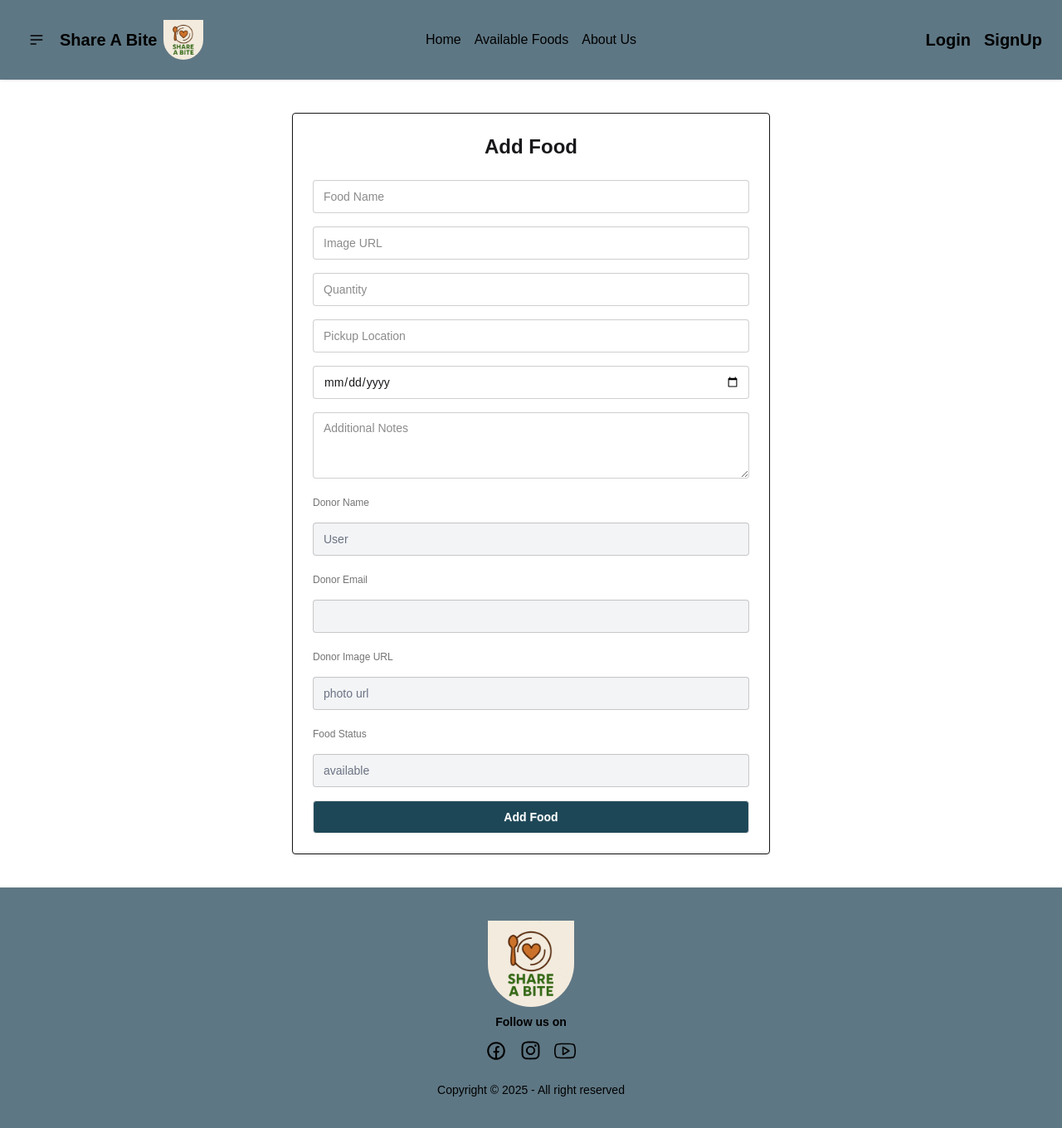
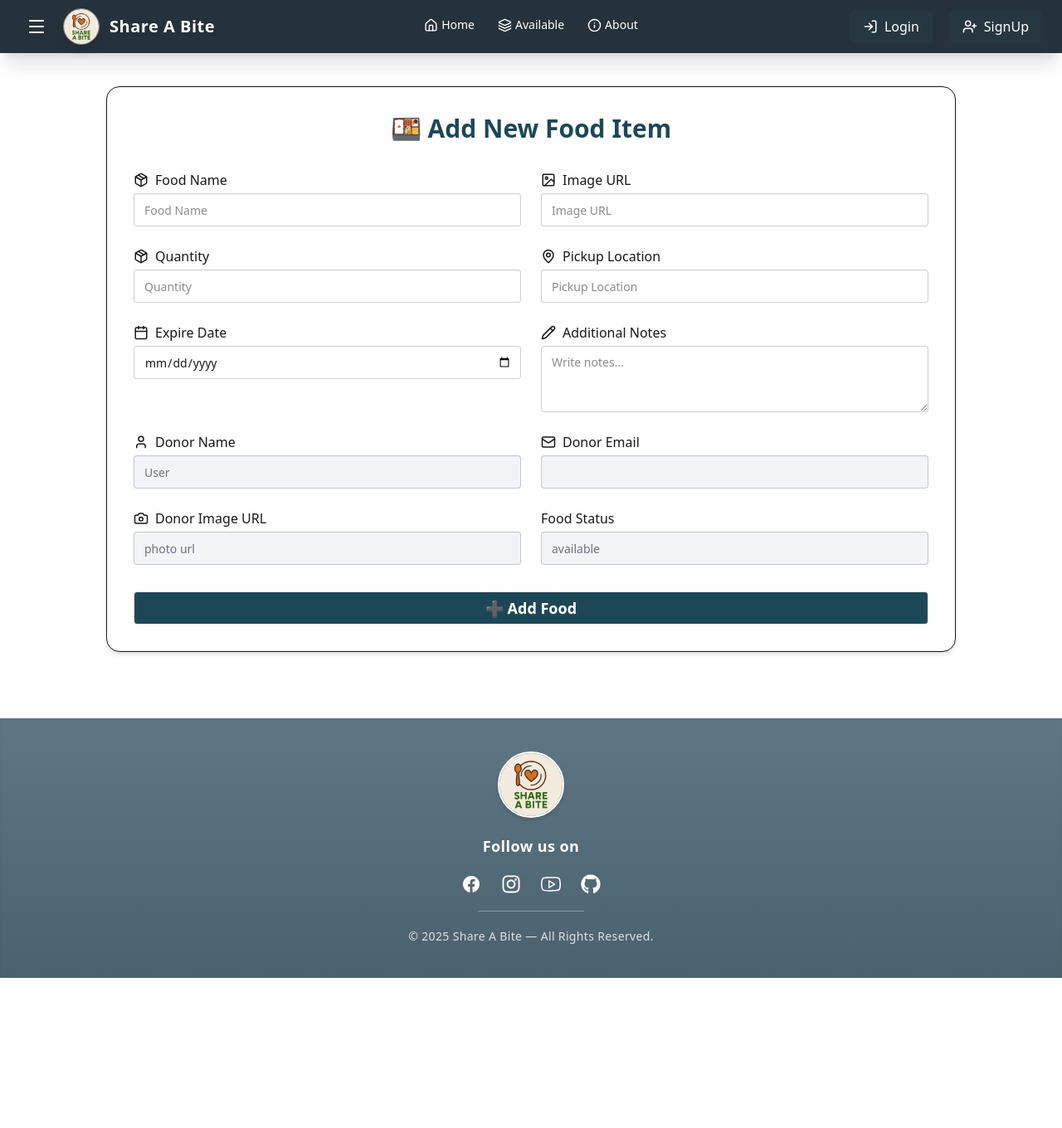
Before and after one commit to sajjadjim/Food-sharing-platform, a React (Vite) app: page /addFood in a window 1280 px wide. Shown: the top 1360 px of the page at 83% size. After the commit the page ends 1179 px from the top, so only its background shows below. Built offline with nearby package versions, Linux system fonts and the light colour scheme; no server answers; a web font is replaced by a local one.

Commit message:
new some customization

```diff
--- a/package.json
+++ b/package.json
@@ -15,6 +15,7 @@
     "axios": "^1.10.0",
     "firebase": "^11.9.1",
     "firebase-admin": "^13.4.0",
+    "lucide-react": "^0.548.0",
     "motion": "^12.17.0",
     "react": "^19.1.0",
     "react-dom": "^19.1.0",
--- a/src/Layout/RootLayout.jsx
+++ b/src/Layout/RootLayout.jsx
@@ -5,10 +5,12 @@ import Footer from '../Pages/Shared/Footer';
 
 const RootLayout = () => {
     return (
-        <div>
-            <Navbar></Navbar>
-            <Outlet></Outlet>
-            <Footer></Footer>
+        <div style={{ minHeight: '100vh', display: 'flex', flexDirection: 'column' }}>
+            <Navbar />
+            <main style={{ flex: 1 }}>
+                <Outlet />
+            </main>
+            <Footer />
         </div>
     );
 };
--- a/src/Pages/AddFood/AddFood.jsx
+++ b/src/Pages/AddFood/AddFood.jsx
@@ -1,6 +1,7 @@
 import { useContext } from 'react';
 import { useNavigate } from 'react-router';
 import { AuthContext } from '../../Contexts/AuthContext/AuthContext';
+import { Image, MapPin, Calendar, Pencil, Package, User, Mail, Camera } from 'lucide-react';
 
 const AddFood = () => {
     const { user } = useContext(AuthContext);
@@ -32,7 +33,7 @@ const AddFood = () => {
 
         try {
             const token = await user.getIdToken();
-            const res = await fetch('https://food-sharing-platform-server.vercel.app/foods', {
+            const res = await fetch('https://food-server-sajjadjim.vercel.app/foods', {
                 method: 'POST',
                 headers: {
                     'Content-Type': 'application/json',
@@ -53,36 +54,75 @@ const AddFood = () => {
     };
 
     return (
-        <div className="max-w-xl mx-auto bg-white p-6 rounded shadow my-10 border">
-            <h2 className="text-2xl font-bold text-center mb-6">Add Food</h2>
-            <form onSubmit={handleAddFood} className="space-y-4">
+        <div className="max-w-5xl mx-auto bg-white p-8 rounded-2xl shadow-md my-10 border">
+            <h2 className="text-3xl font-bold text-center mb-8 text-[#1d4757]">🍱 Add New Food Item</h2>
+
+            <form onSubmit={handleAddFood} className="grid grid-cols-1 md:grid-cols-2 gap-6">
+
+                {/* Food Name */}
+                <div className="flex flex-col gap-1">
+                    <label className="font-medium flex items-center gap-2"><Package size={18}/> Food Name</label>
                     <input type="text" name="foodName" placeholder="Food Name" className="input input-bordered w-full" required />
+                </div>
+
+                {/* Image URL */}
+                <div className="flex flex-col gap-1">
+                    <label className="font-medium flex items-center gap-2"><Image size={18}/> Image URL</label>
                     <input type="url" name="image" placeholder="Image URL" className="input input-bordered w-full" required />
+                </div>
+
+                {/* Quantity */}
+                <div className="flex flex-col gap-1">
+                    <label className="font-medium flex items-center gap-2"><Package size={18}/> Quantity</label>
                     <input type="text" name="quantity" placeholder="Quantity" className="input input-bordered w-full" required />
+                </div>
+
+                {/* Pickup Location */}
+                <div className="flex flex-col gap-1">
+                    <label className="font-medium flex items-center gap-2"><MapPin size={18}/> Pickup Location</label>
                     <input type="text" name="pickupLocation" placeholder="Pickup Location" className="input input-bordered w-full" required />
+                </div>
+
+                {/* Expire Date */}
+                <div className="flex flex-col gap-1">
+                    <label className="font-medium flex items-center gap-2"><Calendar size={18}/> Expire Date</label>
                     <input type="date" name="expireDate" className="input input-bordered w-full" required />
-                <textarea name="notes" placeholder="Additional Notes" className="textarea textarea-bordered w-full"></textarea>
+                </div>
 
-                <label className="label text-xs">Donor Name</label>
+                {/* Notes */}
+                <div className="flex flex-col gap-1">
+                    <label className="font-medium flex items-center gap-2"><Pencil size={18}/> Additional Notes</label>
+                    <textarea name="notes" placeholder="Write notes..." className="textarea textarea-bordered w-full"></textarea>
+                </div>
+
+                {/* Donor Name */}
+                <div className="flex flex-col gap-1">
+                    <label className="font-medium flex items-center gap-2"><User size={18}/> Donor Name</label>
                     <input type="text" value={user?.displayName || 'User'} readOnly className="input input-bordered w-full bg-gray-100 text-gray-500" />
+                </div>
 
-                <label className="label text-xs">Donor Email</label>
+                {/* Donor Email */}
+                <div className="flex flex-col gap-1">
+                    <label className="font-medium flex items-center gap-2"><Mail size={18}/> Donor Email</label>
                     <input type="email" value={user?.email || ''} readOnly className="input input-bordered w-full bg-gray-100 text-gray-500" />
+                </div>
 
-                <label className="label text-xs">Donor Image URL</label>
+                {/* Donor Image */}
+                <div className="flex flex-col gap-1">
+                    <label className="font-medium flex items-center gap-2"><Camera size={18}/> Donor Image URL</label>
                     <input type="text" value={user?.photoURL || 'photo url'} readOnly className="input input-bordered w-full bg-gray-100 text-gray-500" />
+                </div>
 
-                <label className="label text-xs">Food Status</label>
-                <input
-                    type="text"
-                    value="available"
-                    readOnly
-                    className="input input-bordered w-full bg-gray-100 text-gray-500"
-                    title="Food status is set automatically"
-                />
+                {/* Status */}
+                <div className="flex flex-col gap-1">
+                    <label className="font-medium">Food Status</label>
+                    <input type="text" value="available" readOnly className="input input-bordered w-full bg-gray-100 text-gray-500" />
+                </div>
+            </form>
 
-                <button type="submit" className="btn bg-[#1d4757] text-white w-full">Add Food</button>
-            </form>
+            <button type="submit" onClick={(e)=>document.querySelector('form').dispatchEvent(new Event('submit', {cancelable: true, bubbles: true}))} className="btn bg-[#1d4757] text-white w-full mt-8 text-lg">
+                ➕ Add Food
+            </button>
         </div>
     );
 };
--- a/src/Pages/Home/FoodDetails.jsx
+++ b/src/Pages/Home/FoodDetails.jsx
@@ -29,7 +29,7 @@ const FoodDetails = () => {
                 status: 'requested'
             };
 
-            await fetch('https://food-sharing-platform-server.vercel.app/requests', {
+            await fetch('https://food-server-sajjadjim.vercel.app/requests', {
                 method: 'POST',
                 headers: {
                     'Content-Type': 'application/json',
@@ -38,7 +38,7 @@ const FoodDetails = () => {
                 body: JSON.stringify(requestData)
             });
 
-            await fetch(`https://food-sharing-platform-server.vercel.app/foods/${food._id}`, {
+            await fetch(`https://food-server-sajjadjim.vercel.app/foods/${food._id}`, {
                 method: 'PATCH',
                 headers: {
                     'Content-Type': 'application/json',
--- a/src/Pages/Home/Home.jsx
+++ b/src/Pages/Home/Home.jsx
@@ -7,11 +7,11 @@ import { AuthContext } from '../../Contexts/AuthContext/AuthContext';
 import FoodGallery from './FoodGallary';
 import ContactUs from './ContactUs';
 
-    const foodPromise = fetch('https://food-sharing-platform-server.vercel.app/foods').then(res => res.json())
+    const foodPromise = fetch('https://food-server-sajjadjim.vercel.app/foods').then(res => res.json())
 
 const Home = () => {
     const {user}=use(AuthContext);
-    console.log('user access token',user?.accessToken)
+    // console.log('user access token',user?.accessToken)
     return (
         <div className='bg-[#dddbdb]'>
             <Banner></Banner>
--- a/src/Pages/ManageFood/ManageFood.jsx
+++ b/src/Pages/ManageFood/ManageFood.jsx
@@ -15,7 +15,7 @@ const ManageFood = () => {
         console.log(user?.email)
         try {
           const token = await user.getIdToken();
-          const res = await fetch(`https://food-sharing-platform-server.vercel.app/myFood?email=${user.email}`,{
+          const res = await fetch(`https://food-server-sajjadjim.vercel.app/myFood?email=${user.email}`,{
             headers: {
               'Authorization': `Bearer ${token}`
             }
@@ -47,7 +47,7 @@ const ManageFood = () => {
     if (result.isConfirmed) {
       try {
         const token = await user.getIdToken();
-        const res = await fetch(`https://food-sharing-platform-server.vercel.app/foods/${id}`, {
+        const res = await fetch(`https://food-server-sajjadjim.vercel.app/foods/${id}`, {
           method: 'DELETE',
           headers: {
             'Authorization': `Bearer ${token}`
@@ -82,7 +82,7 @@ const ManageFood = () => {
 
     try {
       const token = await user.getIdToken();
-      const res = await fetch(`https://food-sharing-platform-server.vercel.app/foods/${selectedFood._id}`, {
+      const res = await fetch(`https://food-server-sajjadjim.vercel.app/foods/${selectedFood._id}`, {
         method: 'PATCH',
         headers: {
           'Content-Type': 'application/json',
--- a/src/Pages/RequestFood/RequestFood.jsx
+++ b/src/Pages/RequestFood/RequestFood.jsx
@@ -13,7 +13,7 @@ const RequestFood = () => {
     const fetchRequests = async () => {
       try {
         const token = await user.getIdToken();
-        const res = await fetch(`https://food-sharing-platform-server.vercel.app/myRequests?email=${user.email}`
+        const res = await fetch(`https://food-server-sajjadjim.vercel.app/myRequests?email=${user.email}`
             , {
           headers: {
             'Authorization': `Bearer ${token}`
--- a/src/Pages/Shared/Footer.jsx
+++ b/src/Pages/Shared/Footer.jsx
@@ -1,37 +1,61 @@
 import React from 'react';
 import logo from '../../assets/logo.png'
-import { RiFacebookCircleLine } from "react-icons/ri";
-import { FaInstagram } from "react-icons/fa";
+import { RiFacebookCircleFill } from "react-icons/ri";
+import { FaInstagram, FaGithub } from "react-icons/fa";
 import { SlSocialYoutube } from "react-icons/sl";
 
 const Footer = () => {
     return (
-        <div>
-            <footer className="footer footer-horizontal footer-center  text-black p-10 bg-[#5e7784]">
-                <aside>
-                    <img className='w-26 h-26 rounded-b-full' src={logo} alt="" />
-                    <nav>
-                        <p className='font-semibold mb-3'>Follow us on</p>
-                        <div className="grid grid-flow-col gap-4 mb-4">
-                            <a href='https://www.facebook.com/'>
-                                <RiFacebookCircleLine size={26} />
-                            </a>
-                            <a href='https://www.instagram.com/'>
-                                <FaInstagram size={25} />
+        <footer className="bg-gradient-to-b from-[#5e7784] to-[#4b626e] text-white py-10 mt-10 shadow-inner backdrop-blur-md">
+            <div className="container mx-auto flex flex-col items-center justify-center space-y-5">
 
-                            </a>
-                            <a href='https://www.youtube.com/'>
-                                <SlSocialYoutube size={26} />
-                            </a>
-                        </div>
-                    </nav>
-                    <p>Copyright © {new Date().getFullYear()} - All right reserved</p>
-                </aside>
+                {/* Logo */}
+                <img
+                    className="w-20 h-20 rounded-full border-2 border-white shadow-md hover:scale-110 transition-transform duration-300"
+                    src={logo}
+                    alt="Share A Bite Logo"
+                />
 
-            </footer>
+                {/* Social Title */}
+                <p className="font-semibold tracking-wide text-lg">
+                    Follow us on
+                </p>
 
+                {/* Social Icons */}
+                <div className="flex space-x-6 text-2xl">
 
-        </div>
+                    <a href="https://www.facebook.com/"
+                        className="hover:text-blue-300 hover:scale-125 transition-all duration-300">
+                        <RiFacebookCircleFill />
+                    </a>
+
+                    <a href="https://www.instagram.com/"
+                        className="hover:text-pink-300 hover:scale-125 transition-all duration-300">
+                        <FaInstagram />
+                    </a>
+
+                    <a href="https://www.youtube.com/"
+                        className="hover:text-red-300 hover:scale-125 transition-all duration-300">
+                        <SlSocialYoutube />
+                    </a>
+
+                    <a href="https://github.com/"
+                        className="hover:text-gray-300 hover:scale-125 transition-all duration-300">
+                        <FaGithub />
+                    </a>
+
+                </div>
+
+                {/* Divider */}
+                <div className="w-32 h-[1px] bg-white/30"></div>
+
+                {/* Copyright */}
+                <p className="text-sm tracking-wide opacity-80">
+                    © {new Date().getFullYear()} Share A Bite — All Rights Reserved.
+                </p>
+
+            </div>
+        </footer>
     );
 };
 
--- a/src/Pages/Shared/Navbar.jsx
+++ b/src/Pages/Shared/Navbar.jsx
@@ -1,100 +1,186 @@
-import React, { use } from 'react';
-import { Link, useNavigate } from 'react-router';
-import logo from '../../assets/logo.png';
-import { AuthContext } from '../../Contexts/AuthContext/AuthContext';
-
-
+import React, { useContext } from "react";
+import { Link, useNavigate, useLocation } from "react-router";
+import logo from "../../assets/logo.png";
+import { AuthContext } from "../../Contexts/AuthContext/AuthContext";
+import {
+  Menu,
+  Home,
+  Info,
+  PlusCircle,
+  ClipboardList,
+  Layers,
+  LogOut,
+  LogIn,
+  UserPlus,
+} from "lucide-react";
 
 const Navbar = () => {
-    const { user, logOut } = use(AuthContext);
-    // console.log(user)
-    const navigate = useNavigate()
+  const { user, logOut } = useContext(AuthContext);
+  const navigate = useNavigate();
+  const location = useLocation();
+
+  const activeRoute = (path) => location.pathname === path;
 
   const handleLogout = () => {
-        logOut()
-            .then((result) => {
-                console.log('Logged out', result);
-                navigate('/')
-            })
-            .catch((err) => {
-                console.error(err);
-            });
+    logOut().then(() => navigate("/")).catch(console.error);
   };
 
   return (
     <div className="sticky top-0 z-50">
-            <div className="navbar bg-[#5e7784] shadow-sm p-6">
+      <div className="navbar bg-[#1b2831]/95 backdrop-blur shadow-xl px-6 text-white">
 
-                <div className="navbar-start">
-                    <div className="dropdown text-black">
-                        <div tabIndex={0} role="button" className="btn btn-ghost btn-circle">
-                            <svg xmlns="http://www.w3.org/2000/svg" className="h-5 w-5" fill="none" viewBox="0 0 24 24" stroke="currentColor">
-                                <path strokeLinecap="round" strokeLinejoin="round" strokeWidth="2" d="M4 6h16M4 12h16M4 18h7" />
-                            </svg>
+        {/* LEFT SECTION */}
+        <div className="navbar-start flex items-center gap-3">
+          {/* DROPDOWN MOBILE */}
+          <div className="dropdown">
+            <div tabIndex={0} role="button" className="btn btn-ghost btn-circle hover:bg-[#273742]">
+              <Menu />
             </div>
+
             <ul
               tabIndex={0}
-                            className="menu menu-sm dropdown-content bg-base-300 rounded-box z-10 mt-3 w-52 p-2 shadow text-black"
+              className="menu menu-sm dropdown-content bg-[#273742] rounded-xl shadow-lg mt-3 w-56 p-3 space-y-2"
             >
-                            <Link to="/">Home</Link>
-                            <Link to="/availableFood">Available Foods</Link>
-                            <Link to="/about">About Us</Link>
+              <li className={`${activeRoute("/") && "bg-[#3c5d70] text-white rounded-md"}`}>
+                <Link to="/"><Home size={16}/> Home</Link>
+              </li>
+
+              <li className={`${activeRoute("/availableFood") && "bg-[#3c5d70] text-white rounded-md"}`}>
+                <Link to="/availableFood"><Layers size={16}/> Available Foods</Link>
+              </li>
+
+              <li className={`${activeRoute("/about") && "bg-[#3c5d70] text-white rounded-md"}`}>
+                <Link to="/about"><Info size={16}/> About Us</Link>
+              </li>
+
               {user && (
                 <>
-                                    <Link to="/addFood">Add Food</Link>
-                                    <Link to="/manageFood">Manage My Foods</Link>
-                                    <Link to="/myFood">My Food Requests</Link>
+                  <li className={`${activeRoute("/addFood") && "bg-[#3c5d70] text-white rounded-md"}`}>
+                    <Link to="/addFood"><PlusCircle size={16}/> Add Food</Link>
+                  </li>
+                  <li className={`${activeRoute("/manageFood") && "bg-[#3c5d70] text-white rounded-md"}`}>
+                    <Link to="/manageFood"><ClipboardList size={16}/> Manage My Foods</Link>
+                  </li>
+                  <li className={`${activeRoute("/myFood") && "bg-[#3c5d70] text-white rounded-md"}`}>
+                    <Link to="/myFood"><ClipboardList size={16}/> My Requests</Link>
+                  </li>
                 </>
               )}
             </ul>
           </div>
-                    <h2 className="text-black text-xl font-bold ml-2">Share A Bite</h2>
-                    <img className="w-12 h-12 ml-2 rounded-b-full" src={logo} alt="Food Logo" />
+
+          {/* BRAND */}
+          <img className="w-11 h-11 rounded-full shadow-lg border border-white/40" src={logo} alt="Logo" />
+          <h2 className="text-xl font-bold tracking-wide drop-shadow">Share A Bite</h2>
         </div>
 
+        {/* CENTER LINKS - DESKTOP */}
+        <div className="navbar-center hidden md:flex space-x-7 font-medium text-sm">
 
-                <div className="navbar-center space-x-4 text-black hidden md:flex">
-                    <Link to="/">Home</Link>
-                    <Link to="/availableFood">Available Foods</Link>
-                    <Link to="/about">About Us</Link>
+          <Link
+            to="/"
+            className={`flex items-center gap-1 pb-1 transition ${
+              activeRoute("/")
+                ? "text-[#8fd5ff] border-b-2 border-[#8fd5ff]"
+                : "hover:text-[#8fd5ff]"
+            }`}
+          >
+            <Home size={17}/> Home
+          </Link>
+
+          <Link
+            to="/availableFood"
+            className={`flex items-center gap-1 pb-1 transition ${
+              activeRoute("/availableFood")
+                ? "text-[#8fd5ff] border-b-2 border-[#8fd5ff]"
+                : "hover:text-[#8fd5ff]"
+            }`}
+          >
+            <Layers size={17}/> Available
+          </Link>
+
+          <Link
+            to="/about"
+            className={`flex items-center gap-1 pb-1 transition ${
+              activeRoute("/about")
+                ? "text-[#8fd5ff] border-b-2 border-[#8fd5ff]"
+                : "hover:text-[#8fd5ff]"
+            }`}
+          >
+            <Info size={17}/> About
+          </Link>
+
           {user && (
             <>
-                            <Link to="/addFood">Add Food</Link>
-                            <Link to="/manageFood">Manage My Foods</Link>
-                            <Link to="/myFood">My Food Requests</Link>
+              <Link
+                to="/addFood"
+                className={`flex items-center gap-1 pb-1 transition ${
+                  activeRoute("/addFood")
+                    ? "text-[#8fd5ff] border-b-2 border-[#8fd5ff]"
+                    : "hover:text-[#8fd5ff]"
+                }`}
+              >
+                <PlusCircle size={17}/> Add Food
+              </Link>
+
+              <Link
+                to="/manageFood"
+                className={`flex items-center gap-1 pb-1 transition ${
+                  activeRoute("/manageFood")
+                    ? "text-[#8fd5ff] border-b-2 border-[#8fd5ff]"
+                    : "hover:text-[#8fd5ff]"
+                }`}
+              >
+                <ClipboardList size={17}/> Manage
+              </Link>
+
+              <Link
+                to="/myFood"
+                className={`flex items-center gap-1 pb-1 transition ${
+                  activeRoute("/myFood")
+                    ? "text-[#8fd5ff] border-b-2 border-[#8fd5ff]"
+                    : "hover:text-[#8fd5ff]"
+                }`}
+              >
+                <ClipboardList size={17}/> My Requests
+              </Link>
             </>
           )}
         </div>
 
-
-                <div className="navbar-end flex items-center gap-4">
+        {/* RIGHT SIDE */}
+        <div className="navbar-end flex items-center gap-5">
 
           {user ? (
-                        <div className="flex items-center gap-4">
-
-                            <div className="tooltip tooltip-bottom" data-tip={user.displayName || 'User'}>
+            <>
+              <div className="tooltip tooltip-bottom" data-tip={user.displayName}>
                 <img
-                                    src={user.photoURL || 'https://img.freepik.com/premium-vector/default-avatar-profile-icon-social-media-user-image-gray-avatar-icon-blank-profile-silhouette-vector-illustration_561158-3383.jpg?uid=R183836372&ga=GA1.1.1518060000.1737402150&semt=ais_hybrid&w=740'}
-                                    alt="User Avatar"
-                                    className="w-10 h-10 rounded-full border-2 border-white"
+                  src={user.photoURL || "https://i.ibb.co/2d1S8L7/avatar.png"}
+                  alt="avatar"
+                  className="w-10 h-10 rounded-full border-2 border-[#8fd5ff] shadow-lg"
                 />
               </div>
+
               <button
                 onClick={handleLogout}
-                                className="text-white text-xl font-bold hover:cursor-pointer"
+                className="flex items-center gap-2 bg-[#273742] px-4 py-2 rounded-lg hover:bg-[#354c57] transition"
               >
-                                Logout
+                <LogOut size={18}/> Logout
               </button>
+            </>
+          ) : (
+            <>
+              <Link className="flex items-center gap-2 bg-[#273742] px-4 py-2 rounded-lg hover:bg-[#354c57] transition" to="/login">
+                <LogIn size={18}/> Login
+              </Link>
+              <Link className="flex items-center gap-2 bg-[#273742] px-4 py-2 rounded-lg hover:bg-[#354c57] transition" to="/signUp">
+                <UserPlus size={18}/> SignUp
+              </Link>
+            </>
+          )}
 
         </div>
-                    )
-                        :
-                        (<>
-                            <Link className="text-black text-xl font-bold" to="/login">Login</Link>
-                            <Link className="text-black text-xl font-bold" to="/signUp">SignUp</Link>
-                        </>)
-                    }
-                </div>
+
       </div>
     </div>
   );
--- a/src/Router/router.jsx
+++ b/src/Router/router.jsx
@@ -36,7 +36,7 @@ const router = createBrowserRouter([
         {
           path:'/foods/:id',
           Component:FoodDetails,
-          loader:({params})=>fetch(`https://food-sharing-platform-server.vercel.app/foods/${params.id}`)
+          loader:({params})=>fetch(`https://food-server-sajjadjim.vercel.app/foods/${params.id}`)
         },
         {
           path:'/addFood',
--- a/src/index.css
+++ b/src/index.css
@@ -2,8 +2,8 @@
 @import "tailwindcss";
 @plugin "daisyui";
 
-body{
+/* body{
     font-family: "Poetsen One", sans-serif;
   font-weight: 400;
   font-style: normal;
-}
+} */
```
Also changed, not shown: src/Pages/AvailableFood/AvailableFood.jsx (+20 -21 lines), 1 other file (tests, documents, lock files or other folders). Lines whose indentation alone changed are shown as unchanged.
